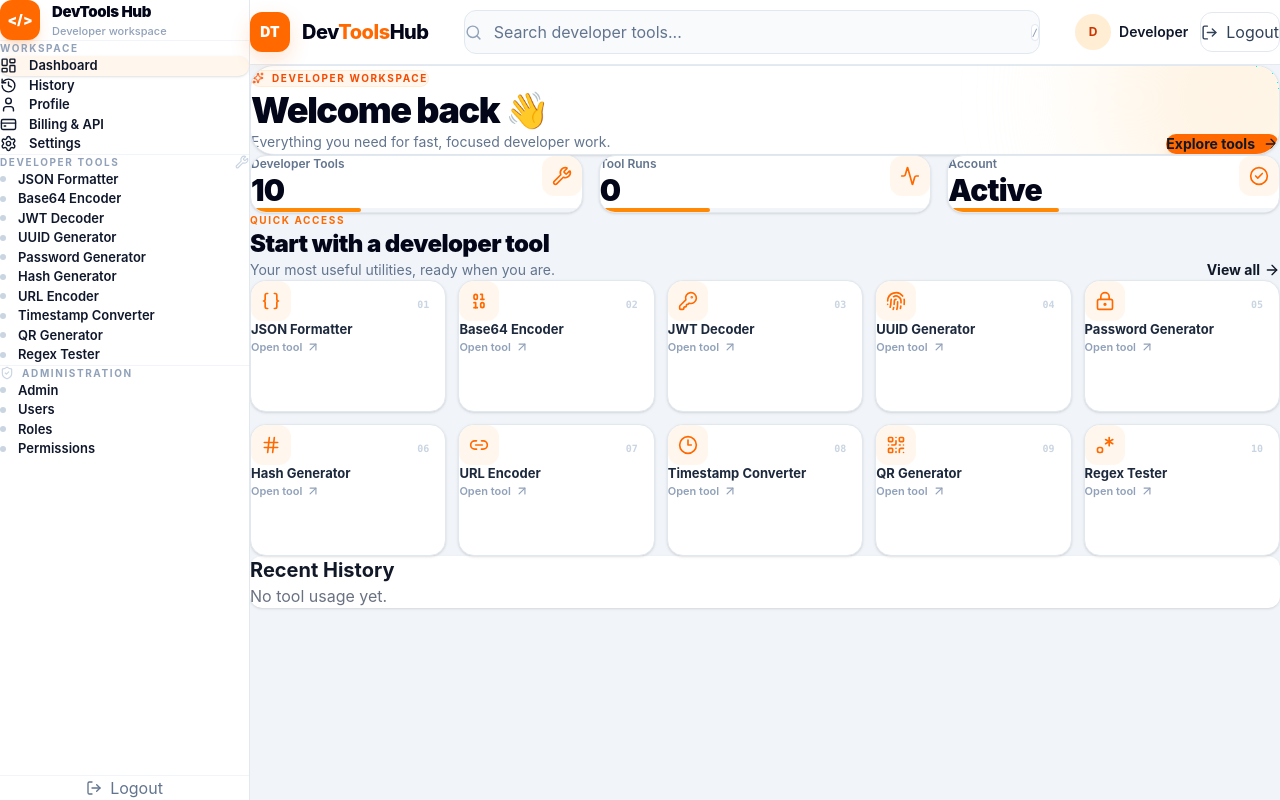
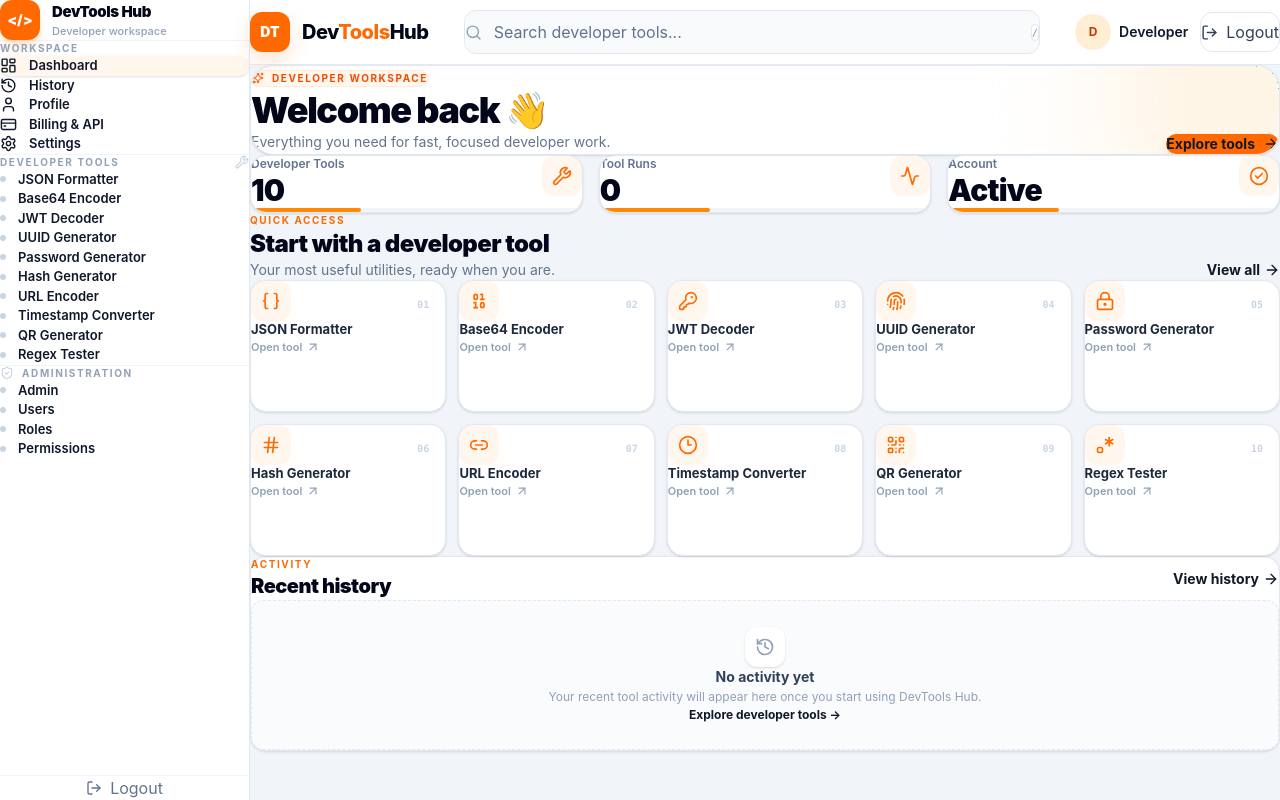
Before and after one commit to christalselvin/devtool-hub-frondend, a React (Vite) app: page /dashboard in a window 1280 px wide. Built offline with nearby package versions, Linux system fonts and the light colour scheme; no server answers; sample sign-in values are in the browser's storage.

Commit message:
Polish dashboard history state

```diff
--- a/src/components/dashboard/RecentHistory.tsx
+++ b/src/components/dashboard/RecentHistory.tsx
@@ -1,15 +1,6 @@
+import { ArrowRight, History } from "lucide-react";
+import { Link } from "react-router-dom";
+
 export default function RecentHistory() {
-  return (
-    <div className="rounded-xl bg-white p-6 shadow">
-
-      <h2 className="mb-4 text-xl font-bold">
-        Recent History
-      </h2>
-
-      <p className="text-gray-500">
-        No tool usage yet.
-      </p>
-
-    </div>
-  );
+  return <section className="rounded-2xl border border-slate-200 bg-white p-6 shadow-sm sm:p-7"><div className="flex items-center justify-between gap-4"><div><p className="text-[10px] font-bold uppercase tracking-[0.16em] text-orange-500">Activity</p><h2 className="mt-1 text-xl font-black tracking-tight text-slate-950">Recent history</h2></div><Link to="/history" className="inline-flex items-center gap-1 text-sm font-bold text-slate-500 hover:text-orange-600">View history <ArrowRight className="h-4 w-4" /></Link></div><div className="mt-5 flex min-h-[150px] flex-col items-center justify-center rounded-xl border border-dashed border-slate-200 bg-slate-50/70 px-5 text-center"><span className="flex h-10 w-10 items-center justify-center rounded-xl bg-white text-slate-400 shadow-sm"><History className="h-5 w-5" /></span><p className="mt-3 text-sm font-bold text-slate-700">No activity yet</p><p className="mt-1 max-w-md text-xs leading-5 text-slate-400">Your recent tool activity will appear here once you start using DevTools Hub.</p><Link to="/tools" className="mt-3 text-xs font-bold text-orange-500 hover:text-orange-600">Explore developer tools →</Link></div></section>;
 }
```
